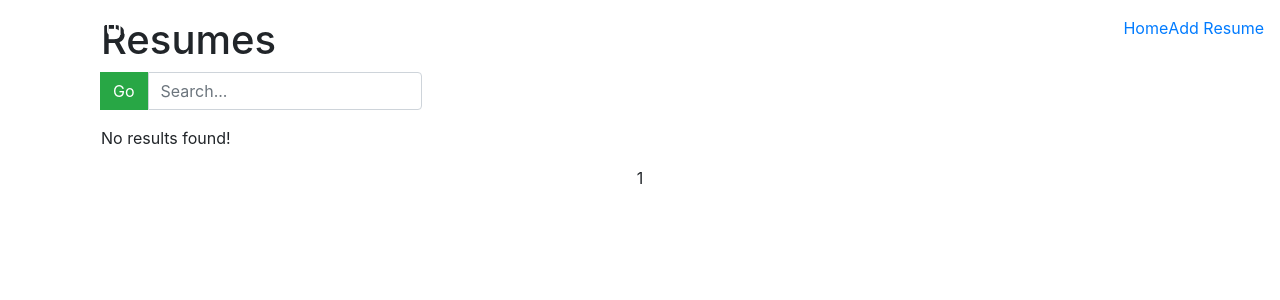
After one commit to Code-Institute-Submissions/Milestone-60, a Flask app: template templates/all_resumes.html in a window 1280 px wide. The commit adds this page. Shown: the top 300 px of the page. Run offline with Flask 2, Linux system fonts and the light colour scheme; the template is opened without the code that fills it: most values are stand-ins (such as "Sample title", 1, 10 or a date in 2020); some libraries are stand-ins or nearby versions.

Commit message:
edit_resume details added to app.py

```diff
--- a/app.py
+++ b/app.py
@@ -7,50 +7,46 @@ from bson.objectid import ObjectId
 app = Flask(__name__)
 app.config['MONGO_DBNAME'] = 'recruitment'
 app.config["MONGO_URI"] = 'mongodb+srv://root:r00tUser@myfirstcluster.tzpih.mongodb.net/recruitment?retryWrites=true&w=majority'
-<<<<<<< HEAD
-
-mongo = PyMongo(app)
-=======
->>>>>>> e27eb2ab78049e6a1dd742f96074ff7a2599a203
-
 
 mongo = PyMongo(app)
 
 
 @app.route('/')
 def home():
-<<<<<<< HEAD
-    recent_resumes=mongo.db.recipes.find().sort([("date",-1)]).limit(4)
-=======
 
 
     recent_resumes=mongo.db.resumes.find().sort([("date",-1)]).limit(4)
     return render_template("home.html", recent_resumes=recent_resumes)
 
->>>>>>> e27eb2ab78049e6a1dd742f96074ff7a2599a203
 
     return render_template("home.html", recent_resumes=recent_resumes)
 
 @app.route('/add_resume')
 def add_resume():
-    return render_template('add_resume.html', resumes=mongo.db.job_sector_title.find().sort([("name", 1)]))
+    return render_template('add_resume.html', resumes=mongo.db.resumes.job_sector_title.find().sort([("name", 1)]))
 
-<<<<<<< HEAD
+
+
+@app.route('/save_resume', methods=["POST"])
+def save_resume():
+    resume=request.form.to_dict()
+    resume["date"]=datetime.datetime.now()
+    mongo.db.reumes.insert_one(resume)
+    return redirect(url_for("get_resume"))
+
+
+@app.route('/all_resumes/<resume_id>/delete', methods=["POST"])
+def delete_resume(resume_id):
+    mongo.db.resumes.remove({'_id': ObjectId(resume_id)})
+    return redirect(url_for('get_resume'))
+
+
+
+@app.route('/edit_resume/<resume_id>')
+def edit_resume(resume_id):
+    return render_template('edit_resume.html', resume=mongo.db.resumes.find_one({'_id': ObjectId(resume_id)}), job_title=mongo.db.resumes.job_sector_title.find().sort([("name", 1)]))
 
 if __name__ == '__main__':
     app.run(host=os.environ.get('IP', '0.0.0.0'),
             port=int(os.environ.get('PORT', '5000')),
-            debug=True)
-=======
-@app.route('/add_recipe')
-def add_recipe():
-
-    return render_template('add_resume.html', resumes=mongo.db.job_sector_title.find().sort([("name", 1)]))
-
-
-
-if __name__ == '__main__':
-    app.run(host=os.environ.get('IP', '0.0.0.0'),
-            port=int(os.environ.get('PORT', '5001')),
             debug=False)
->>>>>>> e27eb2ab78049e6a1dd742f96074ff7a2599a203
--- /dev/null
+++ b/templates/all_resumes.html
@@ -0,0 +1,51 @@
+{% extends 'base.html' %}
+{% block content %}
+<div class="container page-title">
+    <div class="text-left ml-3 mt-3">
+        <h1>Resumes</h1>
+    </div>
+    <div class="text-right">
+        <form class="form-inline" method="GET">
+            <div class="input-group mb-3">
+                <div class="input-group-append">
+                    <button class="btn btn-success ml-3" type="submit">Go</button>
+                </div>
+                <input type="hidden" name="page" value="1">
+                <input class="form-control border-search-bar" type="text" name="search" minlength="3"
+                    placeholder="Search...">
+            </div>
+        </form>
+    </div>
+</div>
+<div class="container">
+    <div class="boxed ">
+    {% if count > 0 %}
+        <div class="row row-cols-1 row-cols-md-3">
+            {% for cv in resumes %}
+            <a href="{{url_for('get_resume', resume_id=resume._id)}}">
+                <div class="col mb-4 card-info">
+
+                </div>
+            </a>
+            {% endfor %}
+        </div>
+        {% else %}
+        <p class="ml-3">No results found!</p>
+        {% endif %}
+        {% if page %}
+        <div class="text-center mb-3">
+            <span>
+                {% if not previous %}
+                {% else %}
+                <a class="pagination-arrow" href="{{previous}}">&lt;</a>
+                {% endif %}
+                <span>{{page}}</span>
+                {% if not next %}
+                {% else %}
+                <a class="pagination-arrow" href="{{next}}">&gt;</a>
+                {% endif %}
+        </div>
+        {% endif %}
+    </div>
+</div>
+{% endblock %}
```
Also changed, not shown: templates/add_resume.html (+10 -6 lines), templates/edit_resume.html (added).
